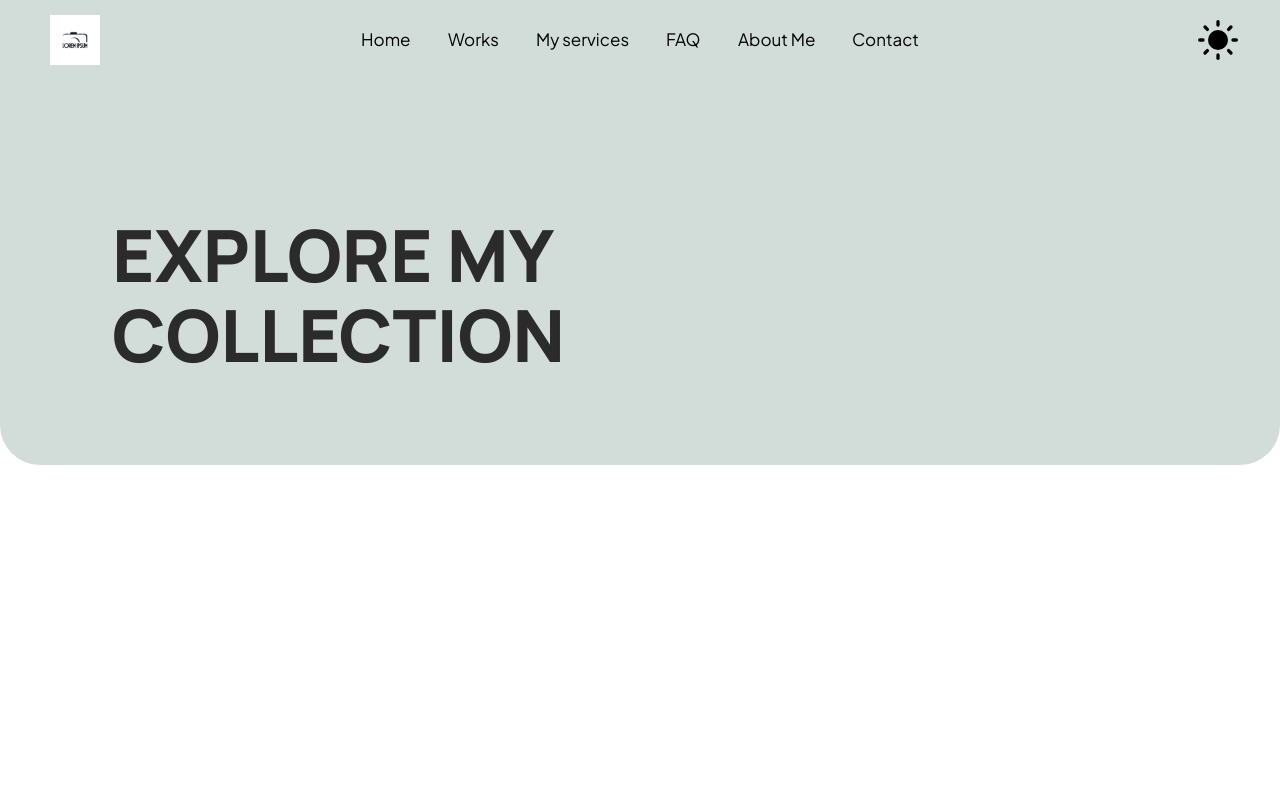
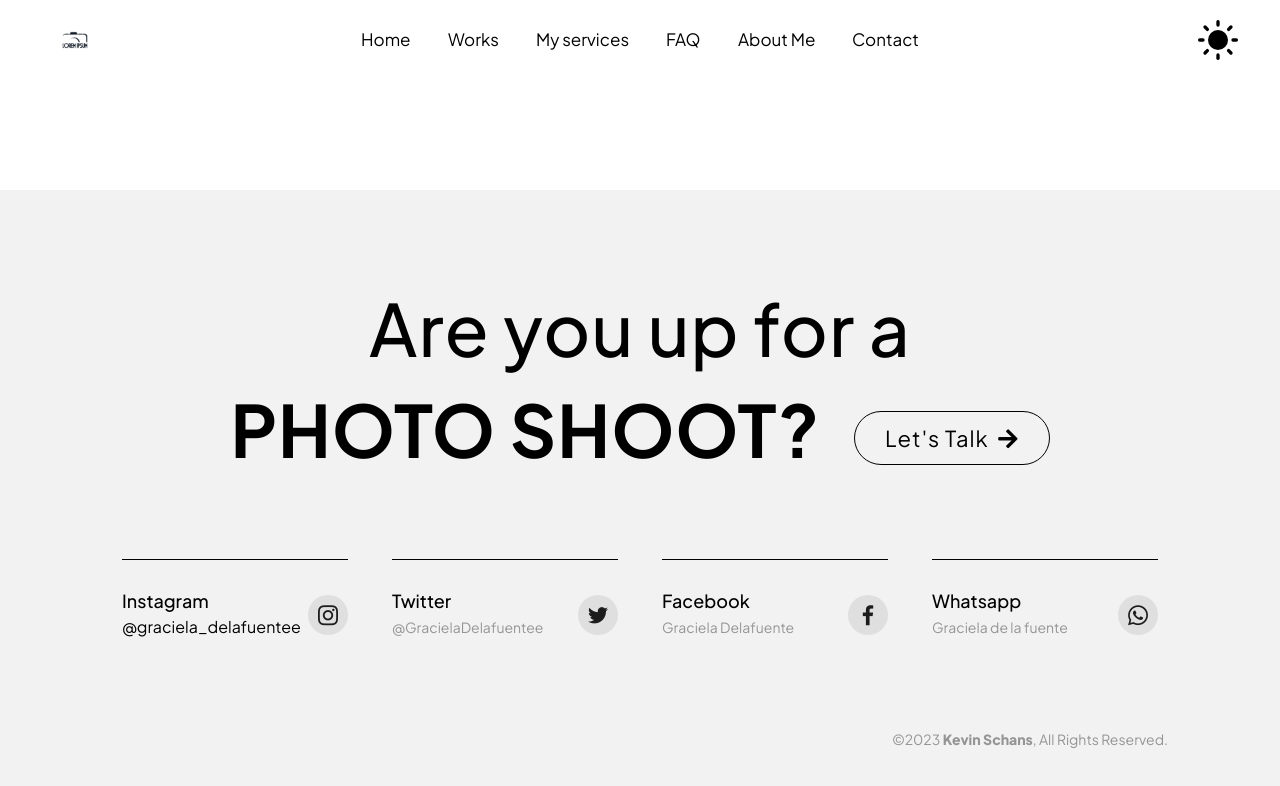
Before and after one commit to KevinVanDerSchans/graciela-photography, a Next.js app: page /works in a window 1280 px wide. Shown: the top 786 px of the page. Built offline with nearby package versions, Linux system fonts and the light colour scheme.

Commit message:
Add footer

```diff
--- a/pages/works/index.js
+++ b/pages/works/index.js
@@ -3,10 +3,10 @@ import Link from 'next/link';
 import Image from 'next/image';
 
 import Header from "../../src/components/Header";
-import Collection from "./Collection"
-// import Footer from "../../src/components/Footer";
+import Collection from "./Collection";
+import Footer from "../../src/components/Footer";
 
-import Logo from "../../public/images/temporalLogo.jpg"
+import Logo from "../../public/images/temporalLogo.jpg";
 
 
 const Works = () => {
@@ -16,7 +16,7 @@ const Works = () => {
       <Header
         headerLogo={Logo}
       />
-
+    {/* }
       <div class="breadcrumb-area breadcrumbs-2 breadcrumb-bg bg_image">
         <div class="container">
             <div class="row align-items-end banner">
@@ -29,12 +29,12 @@ const Works = () => {
             </div>
         </div>
       </div>
-
+  */}
       <main className="ms-main">
         <Collection />
       </main>
 
-      {/* <Footer /> */}
+      <Footer />
     </div>
   )
 };
--- /dev/null
+++ b/src/components/Footer/index.js
@@ -0,0 +1,82 @@
+import React from 'react';
+
+const Footer = (props) => {
+  const { footerClass } = props;
+
+  return (
+    <>
+      <footer className={footerClass ? footerClass : 'ms-footer ms-footer--template'}>
+
+        <section className="container footer-container" data-parallax="on">
+          <div className="footer-title text-center">
+            <h1>Are you up for a<strong></strong> <br/> <strong>PHOTO SHOOT?</strong> <a href="#" className="btn-footer">Let&apos;s Talk <i className="fas fa-arrow-right"></i></a></h1>
+          </div>
+
+          <div className="social-area">
+            <div className="row area-inner">
+
+              <div className="col-lg-3 col-md-6 col-sm-2 col-2">
+                <div className="social-wrapper">
+                  <div className="content">
+                    <h3 className="platform">Instagram</h3>
+                      <a href="https://www.google.com/" target="_blank">@graciela_delafuentee</a>
+                  </div>
+                  <div className="social">
+                    <a href="https://www.google.com/" target="_blank" className="icon"><i className="socicon-instagram"></i></a>
+                  </div>
+                </div>
+              </div>
+
+              <div className="col-lg-3 col-md-6 col-sm-2 col-2">
+                <div className="social-wrapper">
+                  <div className="content">
+                    <h3 className="platform">Twitter</h3>
+                      <a href="https://www.google.com/" target="_blank" className="link">@GracielaDelafuentee</a>
+                    </div>
+                    <div className="social">
+                      <a href="https://www.google.com/" target="_blank" className="icon"><i className="socicon-twitter"></i></a>
+                  </div>
+                </div>
+              </div>
+
+              <div className="col-lg-3 col-md-6 col-sm-2 col-2">
+                <div className="social-wrapper">
+                  <div className="content">
+                    <h3 className="platform">Facebook</h3>
+                      <a href="https://www.google.com/" target="_blank" className="link">Graciela Delafuente</a>
+                    </div>
+                    <div className="social">
+                      <a href="https://www.google.com/" target="_blank" className="icon"><i className="socicon-facebook"></i></a>
+                  </div>
+                </div>
+              </div>
+
+              <div className="col-lg-3 col-md-6 col-sm-2 col-2">
+                <div className="social-wrapper">
+                  <div className="content">
+                    <h3 className="platform">Whatsapp</h3>
+                      <a href="https://www.google.com/" target="_blank" className="link">Graciela de la fuente</a>
+                    </div>
+                    <div className="social">
+                      <a href="https://www.google.com/" target="_blank" className="icon"><i className="socicon-whatsapp"></i></a>
+                  </div>
+                </div>
+              </div>
+            </div>
+          </div>
+
+            <div className="copyright-area">
+                <div className="left-side">
+                  <span></span>
+                </div>
+                <div className="right-side">
+                  <p>©2023 <a href="https://www.linkedin.com/in/kevinvanderschans/" target="_blank" className="author">Kevin Schans</a>, All Rights Reserved.</p>
+                </div>
+            </div>
+        </section>
+      </footer>
+    </>
+  )
+};
+
+export default Footer;
```
